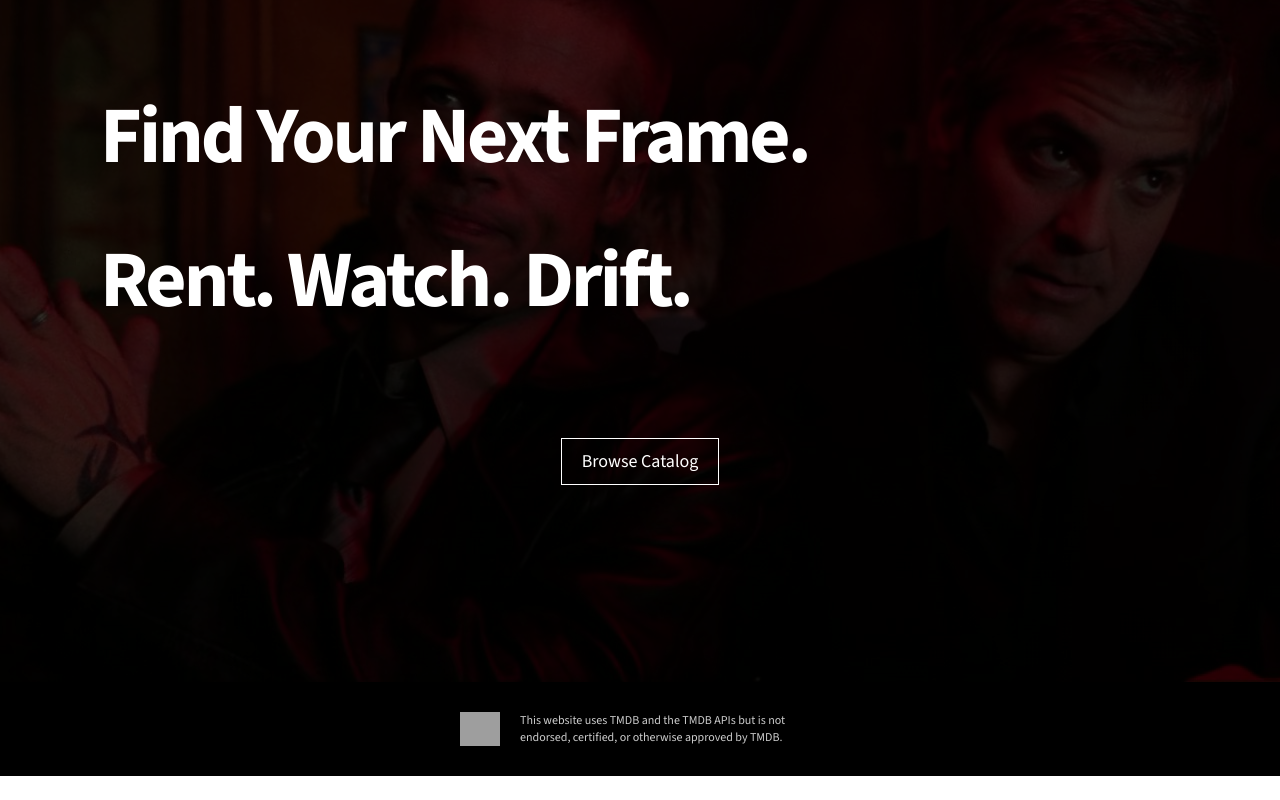
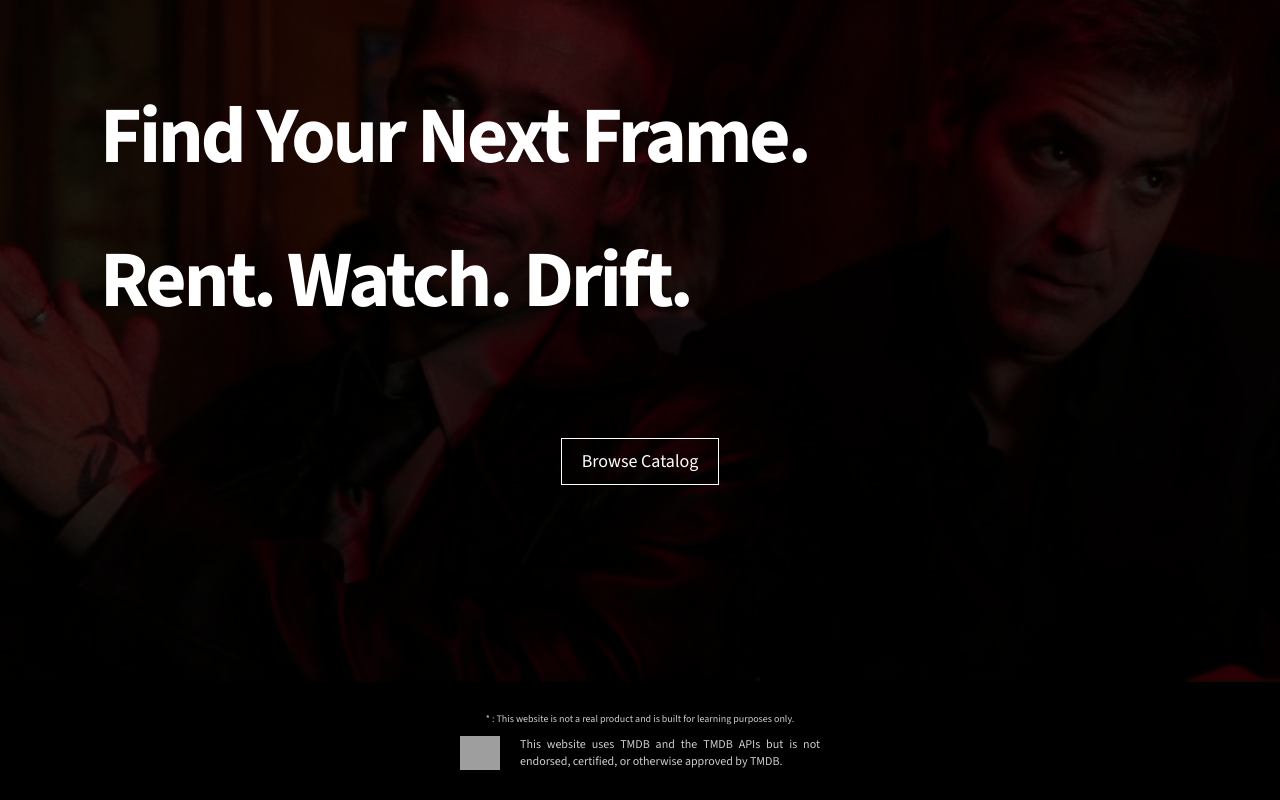
Before and after one commit to CheraHamza/Rent-A-Film, a React (Vite) app: page /home in a window 1280 px wide. Shown: the part 3358-4158 px from the top of the page. Before the commit the page ends 4134 px from the top, so only its background shows below. Built offline with nearby package versions, Linux system fonts and the light colour scheme; grey boxes are pictures that could not be loaded.

Commit message:
add note to footer

```diff
--- a/src/components/Footer.jsx
+++ b/src/components/Footer.jsx
@@ -3,14 +3,20 @@ import styled from "styled-components";
 const StyledFooter = styled.div`
 	width: 100%;
 
+	display: flex;
+	flex-direction: column;
+	align-items: center;
+	gap: 10px;
+
 	padding: 30px;
 
+	color: rgb(255, 255, 255, 0.8);
+	background-color: transparent;
+
+	.attribution {
 		display: flex;
-	justify-content: center;
 		gap: 20px;
-
-	color: white;
-	background-color: transparent;
+	}
 
 	img {
 		width: 40px;
@@ -18,23 +24,33 @@ const StyledFooter = styled.div`
 	}
 
 	p.attribution_notice {
-		color: rgb(255, 255, 255, 0.8);
+		text-align: justify;
 		max-width: 300px;
 		font-size: 12px;
+	}
+
+	.note {
+		font-size: 10px;
 	}
 `;
 
 const Footer = () => {
 	return (
 		<StyledFooter>
+			<div className="note">
+				* : This website is not a real product and is built for learning
+				purposes only.
+			</div>
+			<div className="attribution">
 				<img
 					src="https://www.themoviedb.org/assets/2/v4/logos/v2/blue_square_2-d537fb228cf3ded904ef09b136fe3fec72548ebc1fea3fbbd1ad9e36364db38b.svg"
 					alt=""
 				/>
 				<p className="attribution_notice">
-				This website uses TMDB and the TMDB APIs but is not endorsed, certified,
-				or otherwise approved by TMDB.
+					This website uses TMDB and the TMDB APIs but is not endorsed,
+					certified, or otherwise approved by TMDB.
 				</p>
+			</div>
 		</StyledFooter>
 	);
 };
```
Lines whose indentation alone changed are shown as unchanged.
